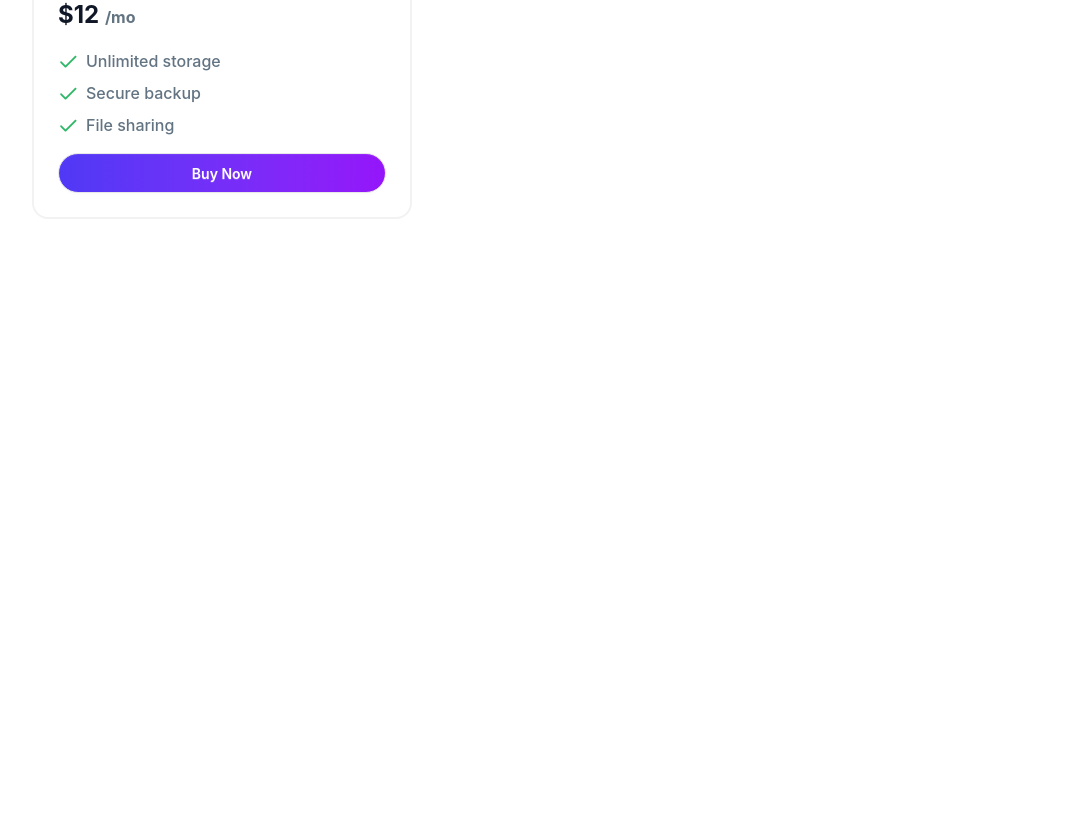
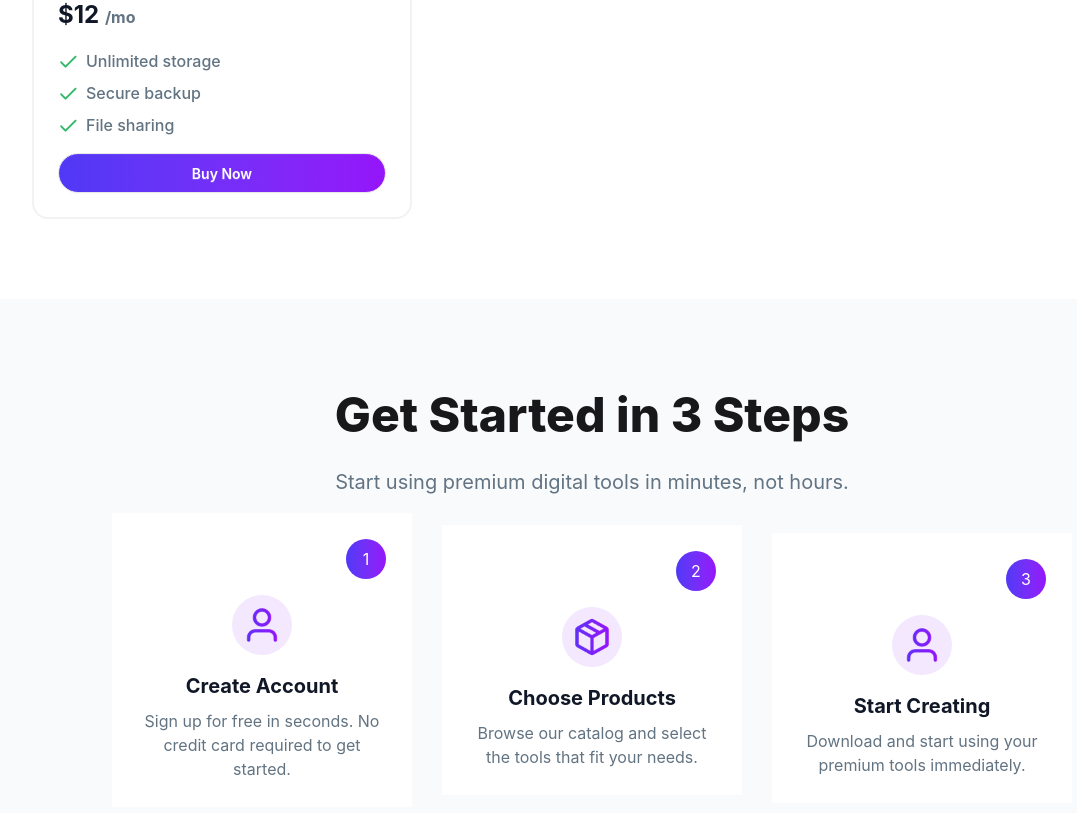
Before and after one commit to abdul-korim-web/disitools, a React (Vite) app: page / in a window 1280 px wide. Shown: the part 3376-4189 px from the top of the page, without its empty margins (48-1125 px from the left). Before the commit the page ends 3675 px from the top, so only its background shows below. Built offline with nearby package versions, Linux system fonts and the light colour scheme.

Commit message:
guite section added

```diff
--- /dev/null
+++ b/src/Components/Guite.jsx
@@ -0,0 +1,59 @@
+import React from "react";
+
+const Guite = () => {
+  const guiteItems = [
+    {
+      id: 1,
+      image: "./images/user.png",
+      name: "Create Account",
+      description:
+        "Sign up for free in seconds. No credit card required to get started.",
+    },
+    {
+      id: 2,
+      image: "./images/package.png",
+      name: "Choose Products",
+      description:
+        "Browse our catalog and select the tools that fit your needs.",
+    },
+    {
+      id: 3,
+      image: "./images/user.png",
+      name: "Start Creating",
+      description: "Download and start using your premium  tools immediately.",
+    },
+  ];
+  return (
+    <div className="mt-10 md:mt-20 bg-[#f9fafc] py-10 px-5 flex flex-col justify-center items-center space-y-[10px] md:py-20 md:space-y-[16px] ">
+      <h2 className="font-extrabold text-[25px] md:text-[48px] ">
+        Get Started in 3 Steps
+      </h2>
+      <h2 className="text-[16px] text-[#627382] text-center md:text-[20px]">
+        Start using premium digital tools in minutes, not hours.
+      </h2>
+      <div className="flex flex-wrap justify-center items-center space-y-4 space-x-[30px]">
+        {guiteItems?.map((item) => (
+          <div
+            key={item?.id}
+            className="bg-white max-w-[300px] flex flex-col space-y-4 p-6 border border-2 border-white"
+          >
+            <div className="flex justify-end">
+              <div className="w-[40px] h-[40px] bg-gradient-to-r from-[#4F39F6] to-[#9514FA] text-white flex items-center justify-center rounded-full ">
+                {item?.id}
+              </div>
+            </div>
+            <div className="bg-[#f3e8fe] w-[60px] h-[60px] rounded-full flex justify-center items-center mx-auto  ">
+              <img className="w-[40px] h-[40px]" src={item?.image} alt={item?.name} />
+            </div>
+            <div className="flex flex-col space-y-2 text-center">
+              <h2 className="text-[20px] font-bold text-[#101727]   ">{item?.name}</h2>
+              <p className="text-[#627382] text-[16px]">{item?.description}</p>
+            </div>
+          </div>
+        ))}
+      </div>
+    </div>
+  );
+};
+
+export default Guite;
--- a/src/HomeLayout/HomeLayout.jsx
+++ b/src/HomeLayout/HomeLayout.jsx
@@ -2,6 +2,7 @@ import React from 'react';
 import Hero from '../Components/Hero';
 import Calculate from '../Components/Calculate';
 import Tools from '../Components/Tools';
+import Guite from '../Components/Guite';
 
 const HomeLayout = () => {
     return (
@@ -9,6 +10,7 @@ const HomeLayout = () => {
             <Hero/>
             <Calculate/>
             <Tools/>
+            <Guite/>
         </div>
     );
 }
```
